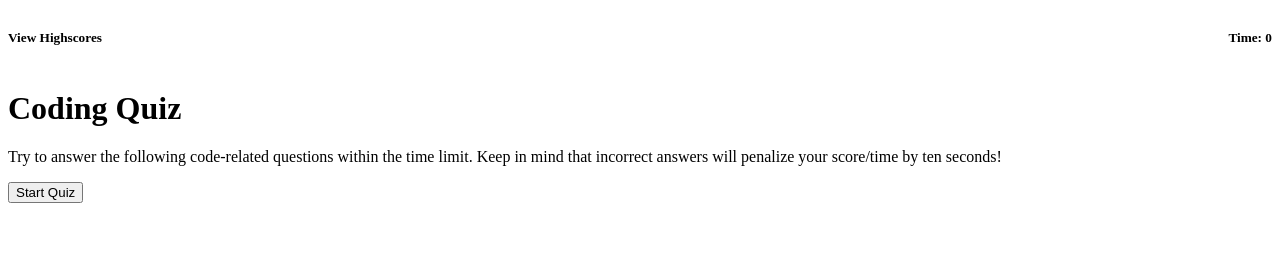
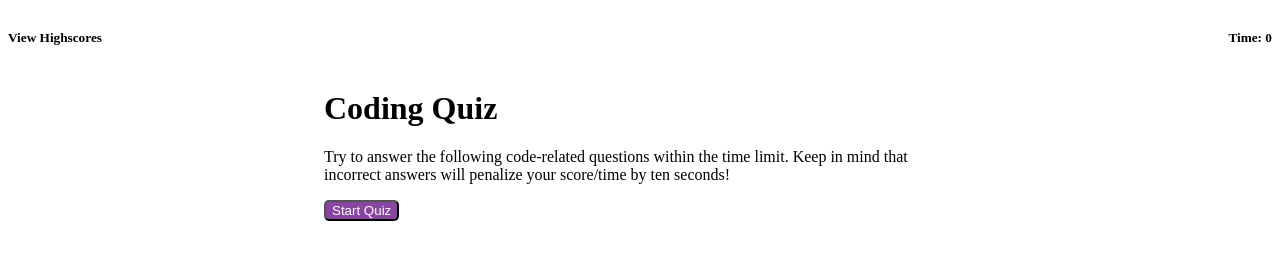
Before and after one commit to nflanner/Nolan_Flannery_HW4, a plain HTML site: page index.html in a window 1280 px wide. Drawn offline with Linux system fonts and the light colour scheme.

Commit message:
styling added

```diff
--- a/Assests/css/style.css
+++ b/Assests/css/style.css
@@ -1,5 +1,9 @@
 * {
     box-sizing: border-box;
+}
+
+body {
+
 }
 
 header {
@@ -8,7 +12,27 @@ header {
     width: 100%;
 }
 
+content {
+    display: flex;
+    flex-direction: column;
+}
+
+.card {
+    width: 100%;
+    padding: 0 25% 0 25%;
+}
+
 ul {
     padding: 0;
     list-style-type: none;
 }
+
+button {
+    color: white;
+    background-color: rgba(99, 12, 131, 0.76);
+    border-radius: 5px;
+}
+
+#start {
+    padding: 0 25% 0 25%;
+}
--- a/index.html
+++ b/index.html
@@ -8,6 +8,7 @@
     <title>Coding Quiz</title>
   </head>
   <body>
+    <content>
       <header>
         <h5 id="highScores">View Highscores</h5>
         <h5 id="time"></h5>
@@ -20,6 +21,7 @@
       <div id="start">
         <button id="startButton">Start Quiz</button>
       </div>
+    </content>
 
     <script src="./Assests/js/script.js"></script>
   </body>
```
Lines whose indentation alone changed are shown as unchanged.
